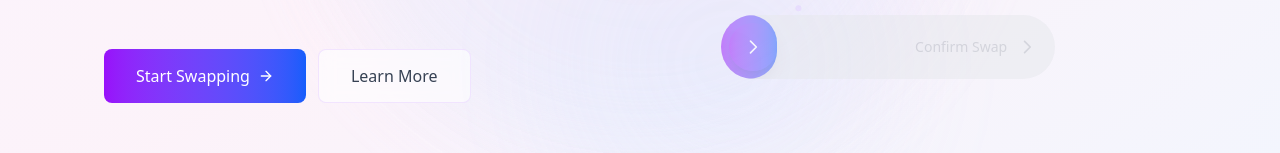
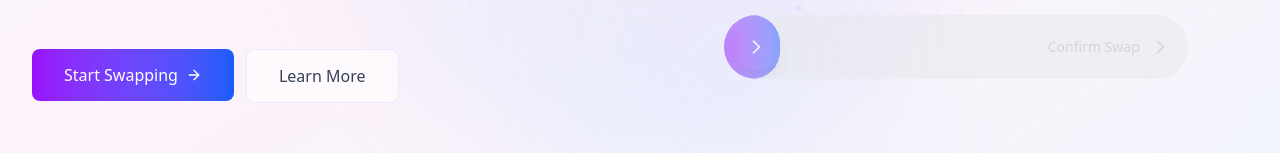
Before and after one commit to Oryn-Finance/landing, a Next.js app: page / in a window 1280 px wide. Shown: the part 556-709 px from the top of the page. Built offline with nearby package versions, Linux system fonts and the light colour scheme; no server answers; what wagmi would draw is missing.

Commit message:
feat: add navigation links to swap page
- Wrap 'Launch App' and 'Start Swapping' buttons with Link to /swap
- Add cursor-pointer styling to buttons for better UX
- Enable navigation to swap interface from landing page

```diff
--- a/app/page.tsx
+++ b/app/page.tsx
@@ -23,6 +23,7 @@ import {
   Globe2,
 } from "lucide-react";
 import Swap from "../components/Swap";
+import Link from "next/link";
 
 function FloatingParticles() {
   const [particleData, setParticleData] = useState<
@@ -307,8 +308,7 @@ export default function Home() {
         <div className="max-w-7xl mx-auto px-4 sm:px-6 lg:px-8">
           <div className="flex justify-between items-center h-20">
             <motion.div
-              className="flex items-center gap-2 text-2xl font-bold"
-              whileHover={{ scale: 1.05 }}
+              className="flex items-center gap-2 text-2xl font-bold cursor-pointer"
             >
               <div className="w-10 h-10 bg-gradient-to-r from-purple-600 to-blue-600 rounded-lg flex items-center justify-center shadow-lg">
                 <Bitcoin className="w-6 h-6 text-white" />
@@ -325,8 +325,9 @@ export default function Home() {
               >
                 Source Code
               </motion.button>
+              <Link href="/swap">
                 <motion.button
-                className="px-6 py-3 bg-gradient-to-r from-purple-600 to-blue-600 text-white rounded-lg font-semibold shadow-lg"
+                  className="px-6 py-3 bg-gradient-to-r from-purple-600 to-blue-600 text-white rounded-lg font-semibold shadow-lg cursor-pointer"
                   whileHover={{
                     scale: 1.05,
                     boxShadow: "0 0 25px rgba(147, 51, 234, 0.4)",
@@ -335,6 +336,7 @@ export default function Home() {
                 >
                   Launch App
                 </motion.button>
+              </Link>
             </div>
           </div>
         </div>
@@ -403,8 +405,9 @@ export default function Home() {
                 animate={{ opacity: 1, y: 0 }}
                 transition={{ duration: 0.8, delay: 0.6 }}
               >
+                <Link href="/swap">
                   <motion.button
-                  className="group relative px-8 py-3.5 bg-gradient-to-r from-purple-600 to-blue-600 text-white text-base font-medium rounded-lg flex items-center justify-center gap-2 overflow-hidden"
+                    className="group relative px-8 py-3.5 bg-gradient-to-r from-purple-600 to-blue-600 text-white text-base font-medium rounded-lg flex items-center justify-center gap-2 overflow-hidden cursor-pointer"
                     whileHover={{ scale: 1.02 }}
                     whileTap={{ scale: 0.98 }}
                   >
@@ -419,8 +422,9 @@ export default function Home() {
                       transition={{ duration: 0.3 }}
                     />
                   </motion.button>
+                </Link>
                 <motion.button
-                  className="px-8 py-3.5 bg-white/60 backdrop-blur-sm border border-purple-200/60 text-gray-700 text-base font-medium rounded-lg hover:border-purple-300/80 hover:bg-white/80 transition-all"
+                  className="px-8 py-3.5 bg-white/60 backdrop-blur-sm border border-purple-200/60 text-gray-700 text-base font-medium rounded-lg hover:border-purple-300/80 hover:bg-white/80 transition-all cursor-pointer"
                   whileHover={{ scale: 1.02 }}
                   whileTap={{ scale: 0.98 }}
                 >
@@ -431,7 +435,7 @@ export default function Home() {
 
             {/* Right Column - Swap Component */}
             <motion.div
-              className="relative w-full max-w-md"
+              className="relative w-full max-w-2xl"
               initial={{ opacity: 0, x: 30 }}
               animate={{ opacity: 1, x: 0 }}
               transition={{ duration: 0.8, delay: 0.4 }}
@@ -1369,8 +1373,9 @@ export default function Home() {
                 Join thousands of users swapping assets in 30 seconds
               </p>
               <div className="flex flex-col sm:flex-row gap-3 justify-center">
+                <Link href="/swap">
                   <motion.button
-                  className="px-8 py-3 bg-white text-purple-600 text-base font-medium rounded-lg"
+                    className="px-8 py-3 bg-white text-purple-600 text-base font-medium rounded-lg cursor-pointer"
                     whileHover={{
                       scale: 1.02,
                       boxShadow: "0 4px 20px rgba(255, 255, 255, 0.3)",
@@ -1379,6 +1384,7 @@ export default function Home() {
                   >
                     Launch Bridge App
                   </motion.button>
+                </Link>
                 <motion.button
                   className="px-8 py-3 bg-transparent text-white text-base font-medium rounded-lg border border-white/60 hover:bg-white/10 transition-colors"
                   whileHover={{ scale: 1.02 }}
```
Lines whose indentation alone changed are shown as unchanged.
